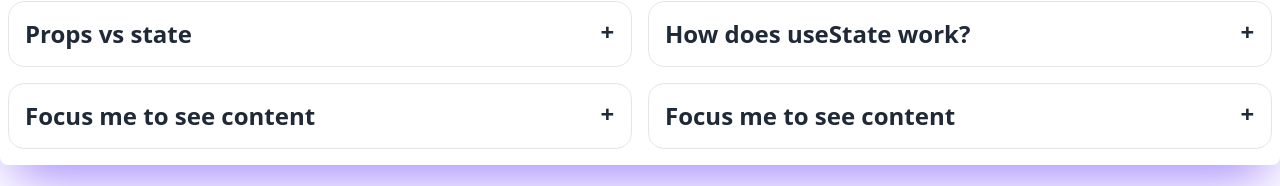
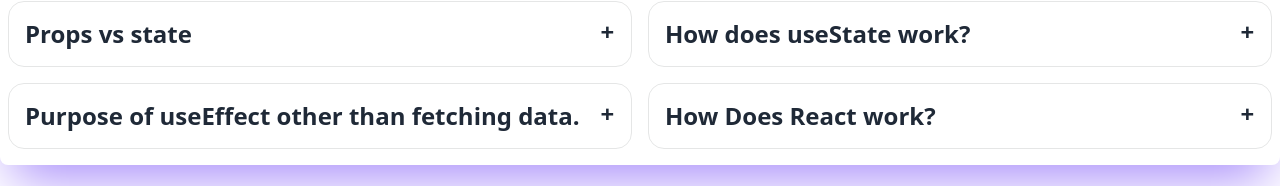
Before and after one commit to emon3455/knowledge-Hub, a React (Vite) app: page / in a window 1280 px wide. Shown: the part 1156-1342 px from the top of the page. Built offline with nearby package versions, Linux system fonts and the light colour scheme.

Commit message:
blog component done with all question answer

```diff
--- a/src/Components/Blog/Blog.jsx
+++ b/src/Components/Blog/Blog.jsx
@@ -32,19 +32,23 @@ const Blog = () => {
 
                 <div tabIndex={2} className="collapse collapse-plus border border-base-300 bg-base-100 rounded-box">
                     <div className="collapse-title text-2xl font-bold">
-                        Focus me to see content
+                        Purpose of useEffect other than fetching data.
                     </div>
-                    <div className="collapse-content">
-                        <p>tabIndex={2} attribute is necessary to make the div focusable</p>
+                    <div className="collapse-content text-xl">
+                        <p>
+                            useEffect is a powerfull react hook which can be used for various types of work not only fetching data. It is a help to perform side effect. also by using useEffect we can update DOM easily. Also we can do conditional randaring by using useEffect. Also we can trigger various task depends on condition that means second parameter of useEffect. so we  can say it has many more Purpose to use not only fetching.
+                        </p>
                     </div>
                 </div>
 
                 <div tabIndex={3} className="collapse collapse-plus border border-base-300 bg-base-100 rounded-box">
                     <div className="collapse-title text-2xl font-bold">
-                        Focus me to see content
+                        How Does React work?
                     </div>
-                    <div className="collapse-content">
-                        <p>tabIndex={3} attribute is necessary to make the div focusable</p>
+                    <div className="collapse-content text-xl">
+                        <p>
+                            React split the website into different different component. Where Component is nothing but function. It also has a vertual dom at first it do update on virtual DOM and by using diff algorithm it compare old vartual DOM and  new vertual dom and agfter detecting which component is changed it do update original DOM and  because of that react is more efficient and more effective. React use declarative approach for event handeling. this is how react works.
+                        </p>
                     </div>
                 </div>
 
```
